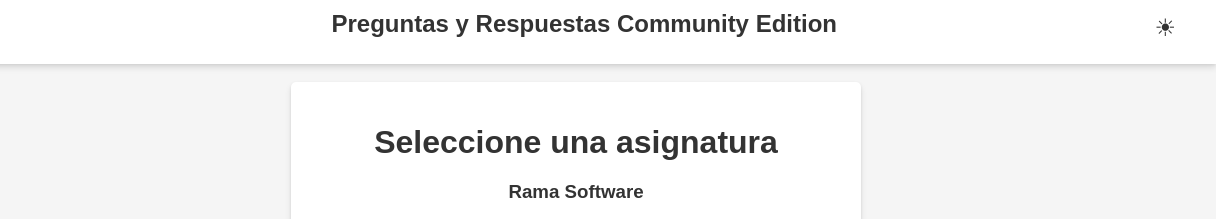
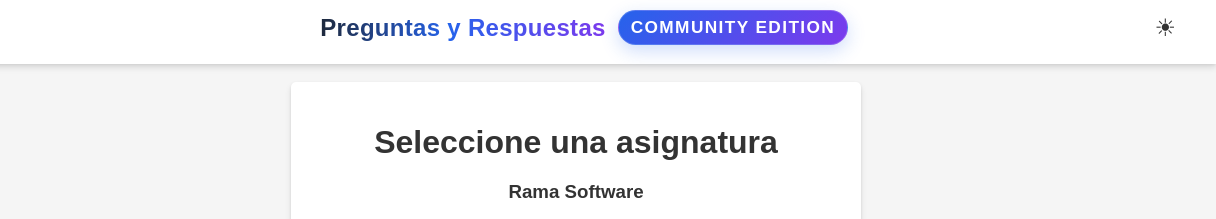
Before and after one commit to spb49-ua/preguntasTestCommunity, a plain HTML site: page index.html in a window 1280 px wide. Shown: the top 219 px of the page, 64-1280 px from the left. Drawn offline with nearby package versions, Linux system fonts and the light colour scheme.

Commit message:
Refactor styles in styles.css for improved layout

```diff
--- a/styles.css
+++ b/styles.css
@@ -411,4 +411,80 @@ code {
     font-size: 0.8em;
     min-width: 70px;
   }
+
 }
+#asignatura-nombre {
+  margin: 0;
+  text-align: center;
+  flex-grow: 1;
+  padding-left: 10px;
+  display: flex;
+  align-items: center;
+  justify-content: center;
+  gap: 12px;
+  flex-wrap: wrap;
+}
+
+.title-main {
+  font-weight: 800;
+  letter-spacing: 0.3px;
+  background: linear-gradient(90deg, #ffffff 0%, #dbeafe 40%, #bfdbfe 100%);
+  -webkit-background-clip: text;
+  -webkit-text-fill-color: transparent;
+  background-clip: text;
+}
+
+.title-badge {
+  display: inline-flex;
+  align-items: center;
+  padding: 6px 12px;
+  border-radius: 999px;
+  font-size: 0.72em;
+  font-weight: 700;
+  letter-spacing: 0.08em;
+  text-transform: uppercase;
+  color: #ffffff;
+  background: linear-gradient(135deg, #2563eb, #7c3aed);
+  box-shadow: 0 6px 18px rgba(37, 99, 235, 0.28);
+  border: 1px solid rgba(255, 255, 255, 0.18);
+}
+
+body:not(.dark-theme) .title-main {
+  background: linear-gradient(90deg, #1e293b 0%, #2563eb 45%, #7c3aed 100%);
+  -webkit-background-clip: text;
+  -webkit-text-fill-color: transparent;
+  background-clip: text;
+}
+
+body:not(.dark-theme) .title-badge {
+  color: #fff;
+  background: linear-gradient(135deg, #2563eb, #7c3aed);
+  box-shadow: 0 6px 18px rgba(37, 99, 235, 0.22);
+}
+
+.dark-theme .title-main {
+  background: linear-gradient(90deg, #ffffff 0%, #93c5fd 50%, #c4b5fd 100%);
+  -webkit-background-clip: text;
+  -webkit-text-fill-color: transparent;
+  background-clip: text;
+}
+
+.dark-theme .title-badge {
+  background: linear-gradient(135deg, #3b82f6, #8b5cf6);
+  box-shadow: 0 6px 18px rgba(139, 92, 246, 0.3);
+}
+
+@media (max-width: 767px) {
+  #asignatura-nombre {
+    gap: 8px;
+  }
+
+  .title-main {
+    font-size: 0.95em;
+  }
+
+  .title-badge {
+    font-size: 0.62em;
+    padding: 5px 10px;
+  }
+}
```
